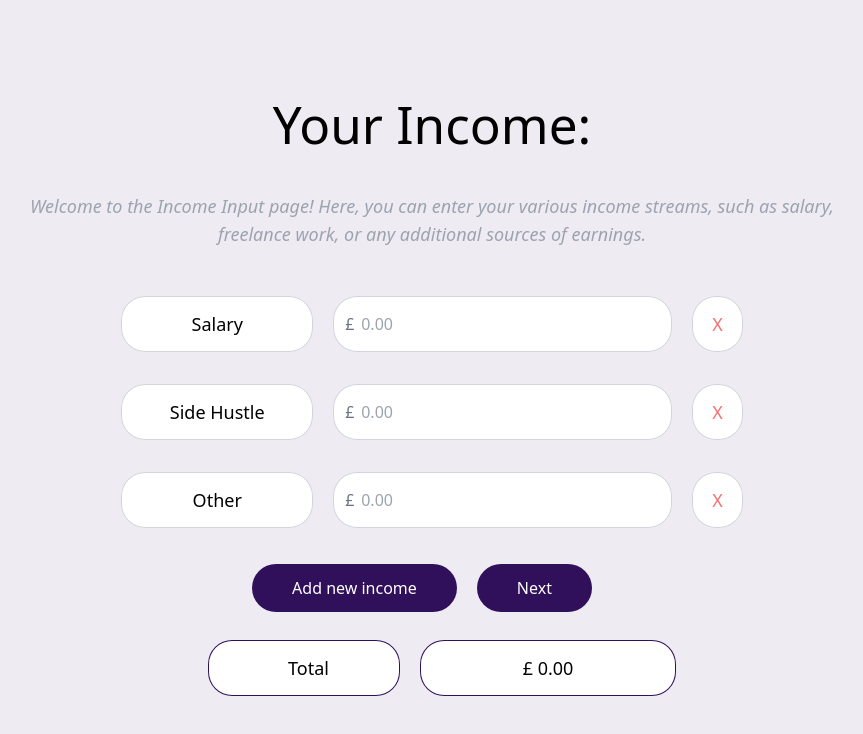
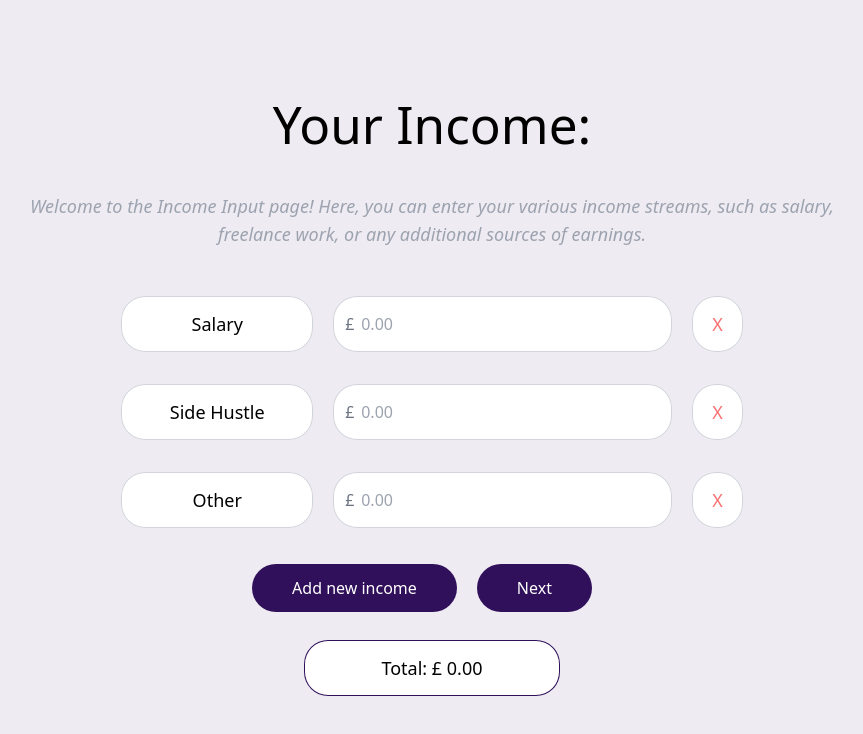
Before and after one commit to MrKatrish/insight_wallet, a React (Vite) app: page /income in a window 1280 px wide. Shown: the top 734 px of the page, without its empty margins (208-1071 px from the left). Built offline with nearby package versions, Linux system fonts and the light colour scheme.

Commit message:
added total sum component to incomes page

```diff
--- a/src/pages/Income.jsx
+++ b/src/pages/Income.jsx
@@ -3,6 +3,7 @@ import { useNavigate } from 'react-router-dom';
 import UserInput from '../components/UserInput';
 import FormTitle from '../components/FormTitle';
 import FormButton from '../components/FormButton';
+import TotalSum from '../components/TotalSum';
 
 function Income({ updateUserData }) {
   const navigate = useNavigate();
@@ -81,10 +82,7 @@ function Income({ updateUserData }) {
         </div>
 
 
-        <div className='flex p-2 justify-center'>
-              <label className="text-lg font-medium leading-10 px-20 py-2 mx-5 border-0 ring-1 ring-inset ring-customPurple w-48 bg-white rounded-3xl">Total</label>
-              <label className="text-lg font-medium leading-10 py-2 border-0 ring-1 ring-inset ring-customPurple w-64 bg-white rounded-3xl">£ {totalIncome.toFixed(2)}</label>
-        </div>
+        <TotalSum label="Total" total={totalIncome} />
     </>
   );
 }
```
